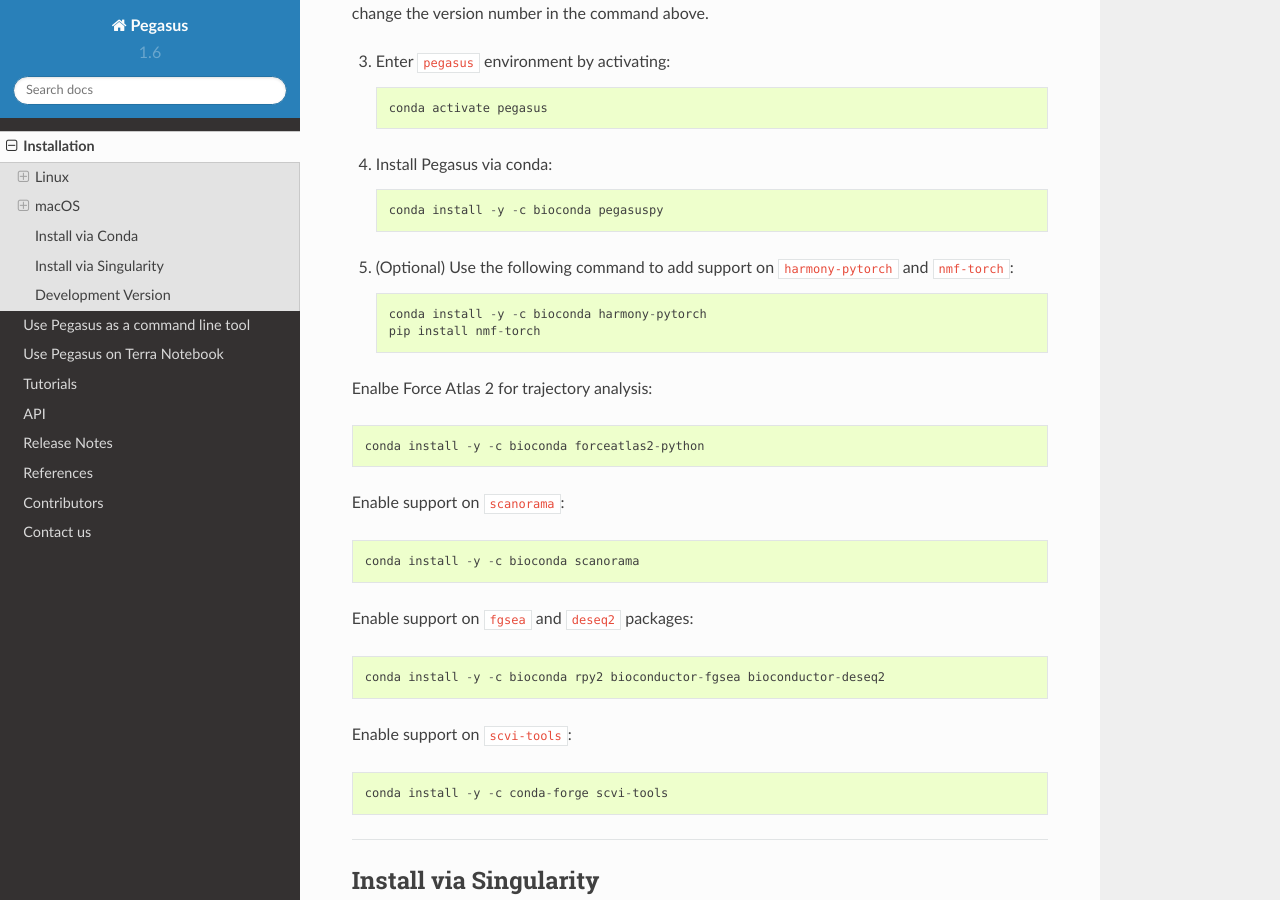
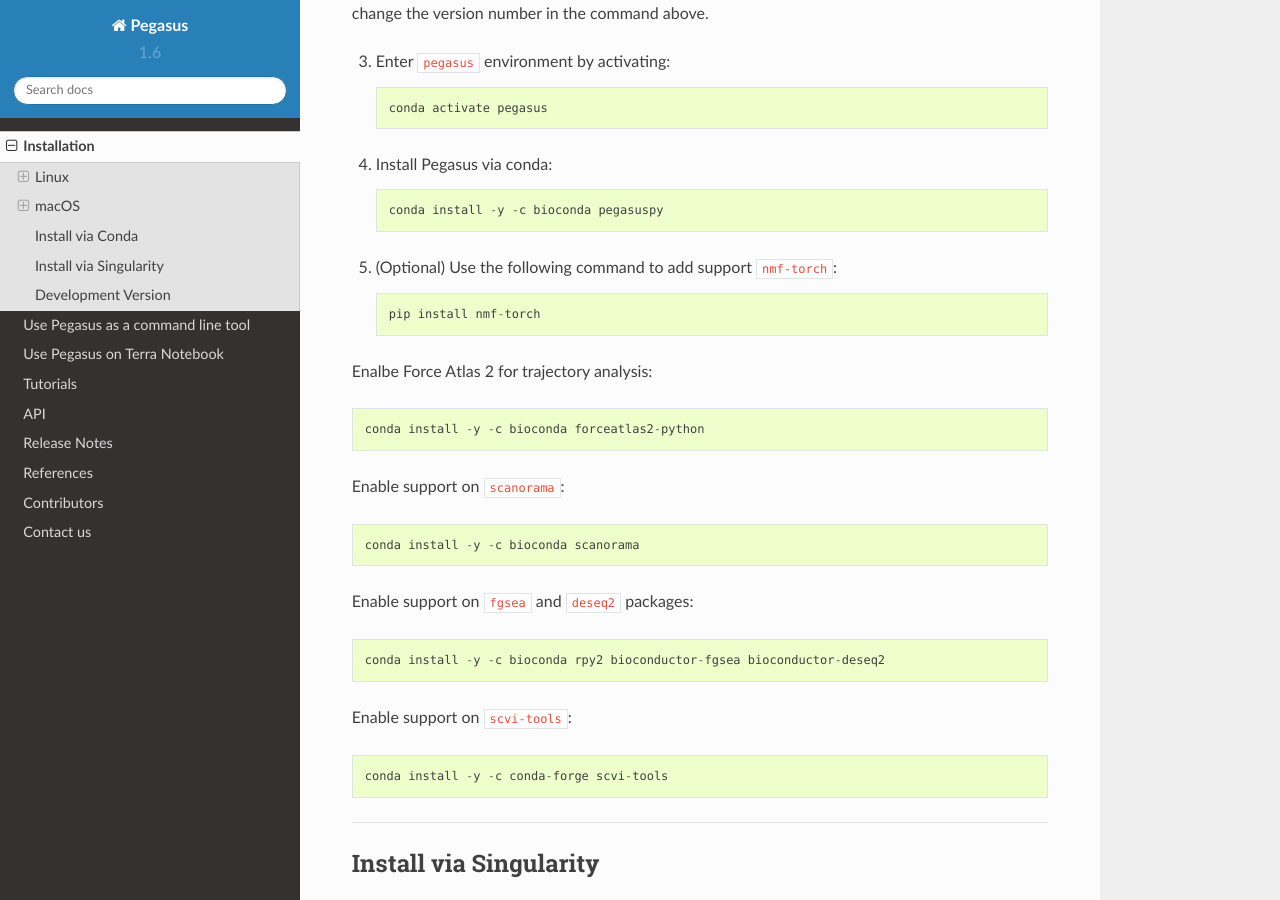
Before and after one commit to lilab-bcb/pegasus, a Sphinx documentation site: the page built from docs/installation.rst, in a window 1280 px wide and 900 px high, scrolled down 7217 px. Built offline with Sphinx 7.4.7 and the Read the Docs theme 2.0.0, drawn with Linux system fonts in a browser that asks for light colours; formulas are drawn with MathJax 3.

Commit message:
update installation

```diff
--- a/docs/installation.rst
+++ b/docs/installation.rst
@@ -276,9 +276,8 @@
 
 	conda install -y -c bioconda pegasuspy
 
-5. (Optional) Use the following command to add support on ``harmony-pytorch`` and ``nmf-torch``::
+5. (Optional) Use the following command to add support ``nmf-torch``::
 
-	conda install -y -c bioconda harmony-pytorch
 	pip install nmf-torch
 
 Enalbe Force Atlas 2 for trajectory analysis::
```
